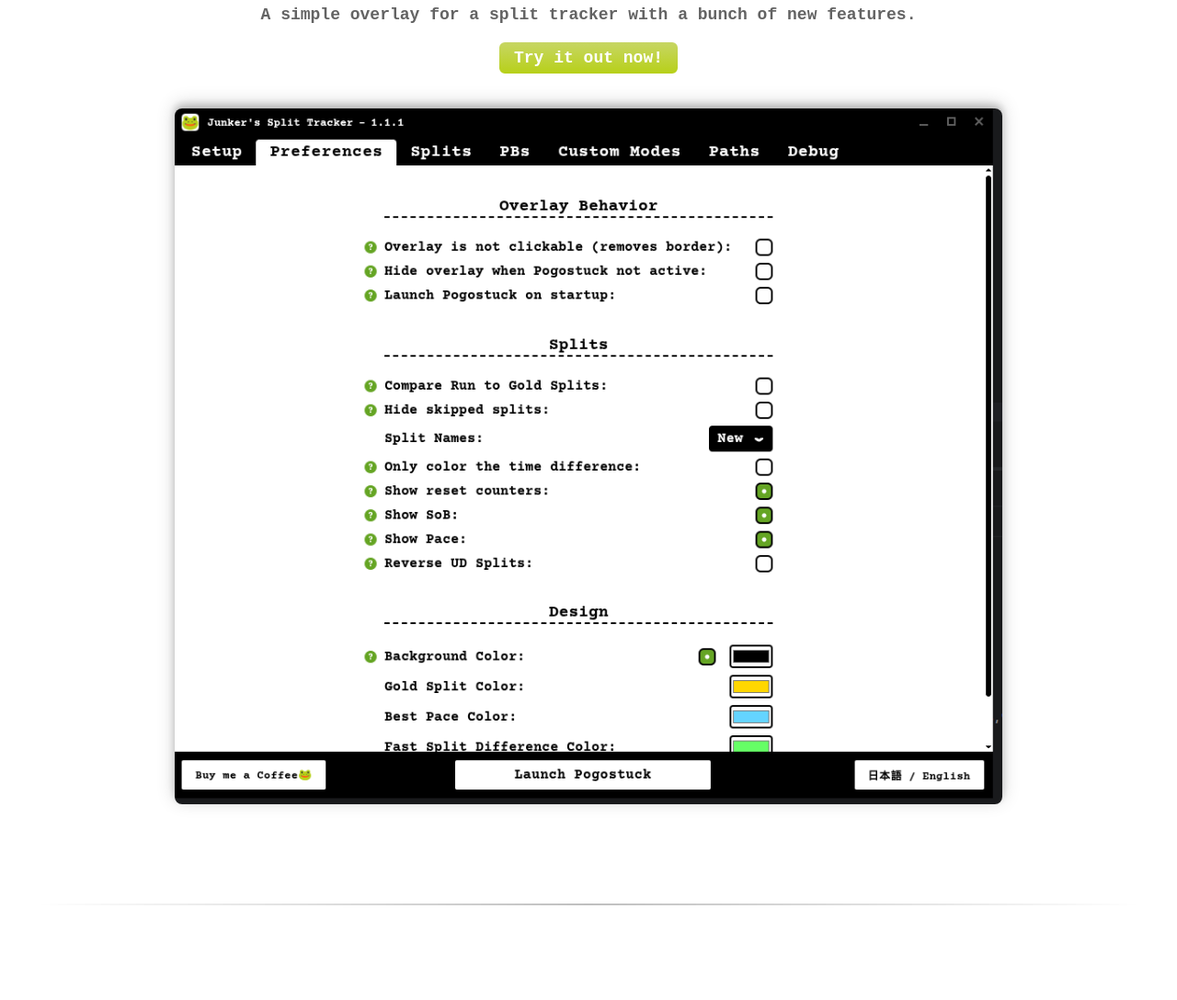
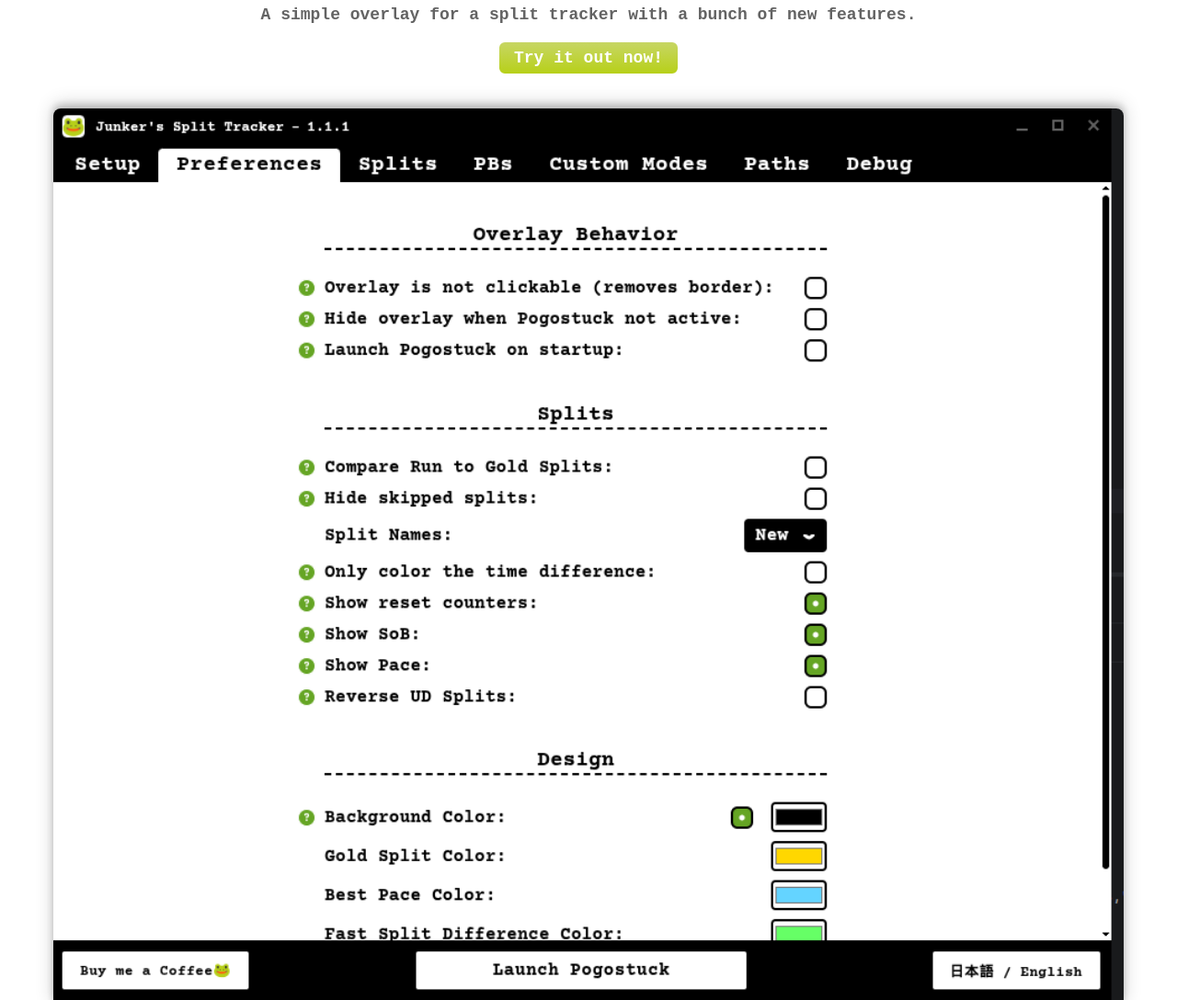
Before and after one commit to derJunker/junker-s-split-tracker-website, a website built with Vite: page index.html in a window 1280 px wide. Shown: the part 423-1511 px from the top of the page at 92% size. Built offline with nearby package versions, Linux system fonts and the light colour scheme; files whose address does not match are found by name; what @hotwired/stimulus would draw is missing.

Commit message:
custom aos duration for hero img

```diff
--- a/assets/css/sections/hero.css
+++ b/assets/css/sections/hero.css
@@ -26,8 +26,11 @@
         }
         .config-window-preview {
             --box-shadow-position: -4px;
-            max-width: 900px;
+            width: 100%;
             margin-bottom: calc(var(--hero-img-height)/-2);
+            &[data-aos]:not(.aos-animate) {
+                transition-duration: 0s !important;
+            }
         }
     }
 }
--- a/assets/css/style.css
+++ b/assets/css/style.css
@@ -100,7 +100,6 @@ html {
 }
 
 [data-aos] {
-    opacity: 0;
 }
 
 *:focus-visible {
--- a/index.html
+++ b/index.html
@@ -104,7 +104,7 @@
                 </a>
             </div>
         </div>
-        <div class="config-window-preview media-container" data-aos="fade-up" data-aos-delay="500" data-hero-target="image">
+        <div class="config-window-preview media-container" data-aos="fade-up" data-aos-delay="500" data-aos-duration="2000" data-aos-offset="-300" data-hero-target="image">
             <img src="assets/config-preferences.png" alt="split tracker config preferences">
         </div>
     </div>
```
